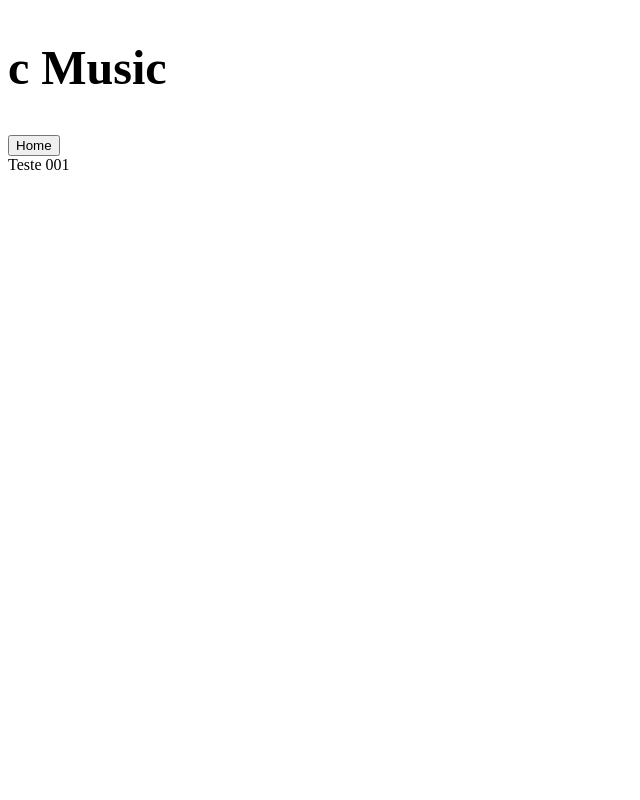
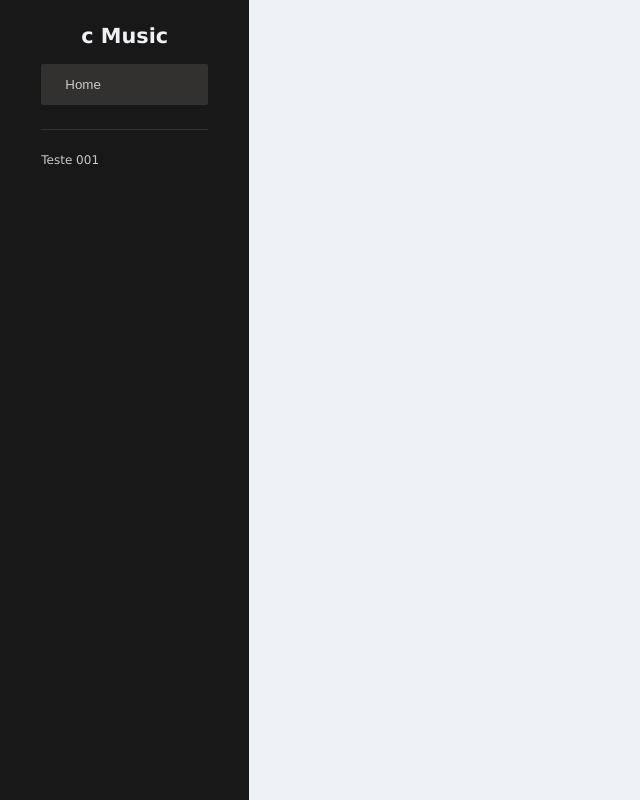
Before and after one commit to yuriBaza23/cServer, a plain HTML site: page pages/index.html in a window 1280 px wide. Shown: the whole page, without its empty margins (0-640 px from the left). Drawn offline with Linux system fonts and the light colour scheme.

Commit message:
styles: sidebar and button

```diff
--- a/static/index.css
+++ b/static/index.css
@@ -1,5 +1,60 @@
-h1 {
-  font-size: 3rem;
+* {
+  background-color: #181818;
+  margin: 0;
+  border: 0;
+  padding: 0;
+}
+
+body {
+  display: flex;
+  width: 100%;
+}
+
+aside {
+  width: 18vw;
+  height: 100%;
+  display: flex;
+  flex-direction: column;
+  padding: 1.5rem 2rem;
+  align-items: center;
+}
+
+#sidebarTitle {
+  font-size: 1.3rem;
+  color: #eef2f7;
+  font-family: 'Geneva';
+}
+
+#divider {
+  margin-top: 1.5rem;
+  margin-bottom: 1.5rem;
+  width: 90%;
+  background-color: #333030;
+  height: .8px;
+}
+
+span {
+  width: 90%;
+  font-size: .75rem;
+  color: rgb(203, 200, 200);
+  font-family: 'Geneva';
+}
+
+main {
+  width: 100%;
+  height: 100vh;
+  background-color: #eef2f7;
+}
+
+button {
+  display: flex;
+  justify-content: flex-start;
+  margin-top: 1rem;
+  background-color: #333030;
+  padding: .8rem 1.5rem;
+  border-radius: 2px;
+  color: rgb(203, 200, 200);
+  width: 90%;
 }
 
 p {
```
